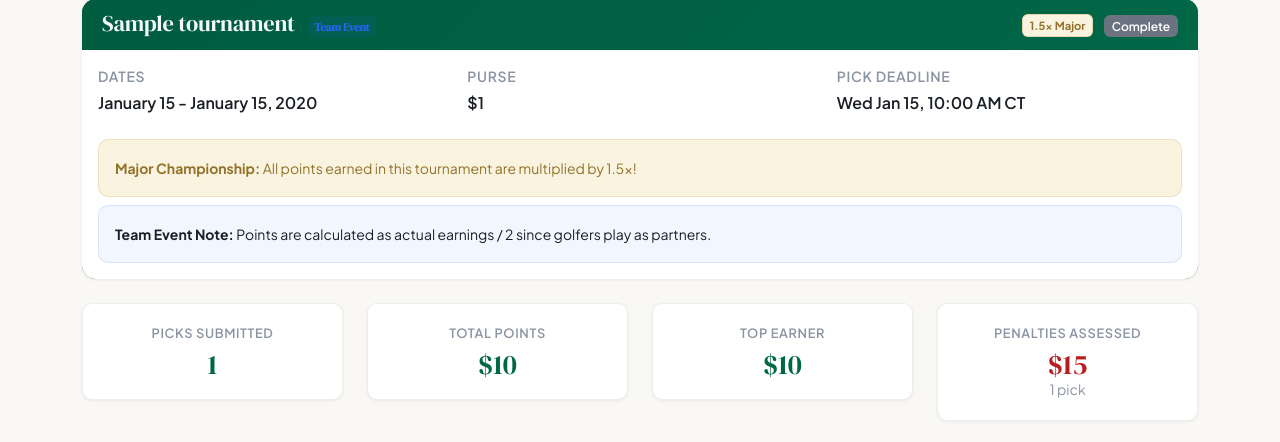
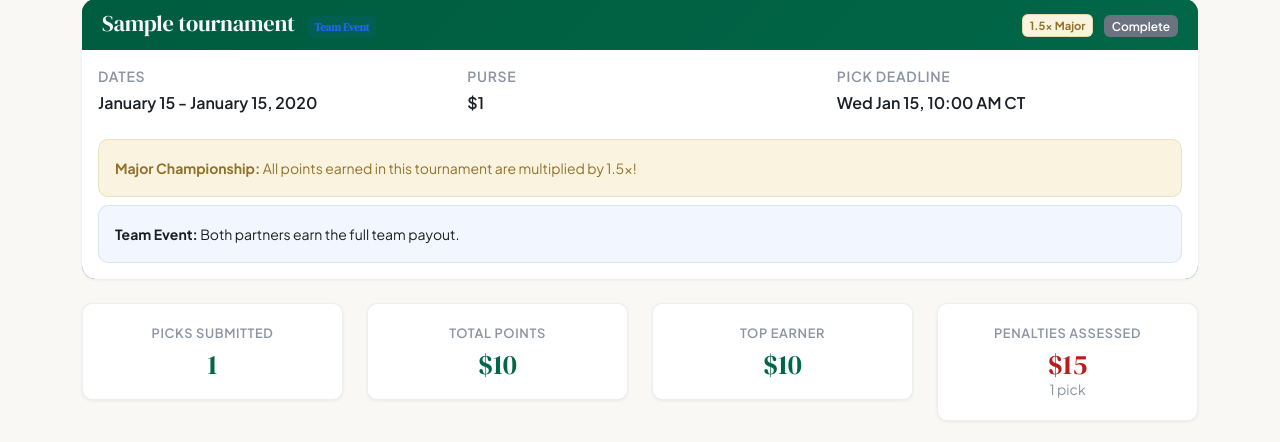
Before and after one commit to BradHagstrom16/Golf_Pick_Em, a Flask app: page /tournament/1 in a window 1280 px wide. Shown: the part 123-565 px from the top of the page. Run offline with Flask 3, Linux system fonts and the light colour scheme; tables that the repository leaves empty hold one stand-in row (values such as "Sample post"); some libraries are stand-ins or nearby versions.

Commit message:
fix: credit full team-event earnings to each partner (#10)
Remove the `earnings // 2` halving applied to team events (Zurich Classic) in Pick.resolve_pick() and Pick.get_current_earnings(). The SlashGolf API already credits the full team earnings to each partner individually, so the app's halving was double-dipping and producing pointlessly low Zurich scores.

`is_team_event` flag and sync_api safety nets retained for UI badges. Major 1.5x multiplier, WD/backup gates, and SeasonPlayerUsage locking are unchanged. All 28 existing tests pass.

```diff
--- a/models.py
+++ b/models.py
@@ -496,10 +496,6 @@ class Pick(db.Model):
                     self.backup_used = False
                     return False
 
-                # Handle team event (Zurich) - divide by 2
-                if self.tournament.is_team_event:
-                    earnings = earnings // 2
-
                 # Handle major multiplier - multiply by 1.5
                 if self.tournament.is_major:
                     earnings = int(earnings * 1.5)
@@ -524,10 +520,6 @@ class Pick(db.Model):
                 self.primary_used = False
                 self.backup_used = False
                 return False
-
-            # Handle team event (Zurich) - divide by 2
-            if self.tournament.is_team_event:
-                earnings = earnings // 2
 
             # Handle major multiplier - multiply by 1.5
             if self.tournament.is_major:
@@ -579,8 +571,6 @@ class Pick(db.Model):
             ).first()
             if result and result.earnings:
                 earnings = result.earnings
-                if self.tournament.is_team_event:
-                    earnings = earnings // 2
                 if self.tournament.is_major:
                     earnings = int(earnings * 1.5)
                 return earnings
--- a/templates/make_pick.html
+++ b/templates/make_pick.html
@@ -30,7 +30,7 @@
                     <div class="col-sm-6">
                         <p class="mb-1"><strong>Deadline:</strong> {{ tournament.get_deadline_display() }}</p>
                         {% if tournament.is_team_event %}
-                            <p class="mb-1"><span class="badge-team">Team Event</span> Points will be divided by 2</p>
+                            <p class="mb-1"><span class="badge-team">Team Event</span></p>
                         {% endif %}
                     </div>
                 </div>
--- a/templates/tournament_detail.html
+++ b/templates/tournament_detail.html
@@ -57,7 +57,7 @@
         {% endif %}
         {% if tournament.is_team_event %}
         <div class="alert alert-info-greenside mb-0 mt-2">
-            <small><strong>Team Event Note:</strong> Points are calculated as actual earnings / 2 since golfers play as partners.</small>
+            <small><strong>Team Event:</strong> Both partners earn the full team payout.</small>
         </div>
         {% endif %}
     </div>
```
